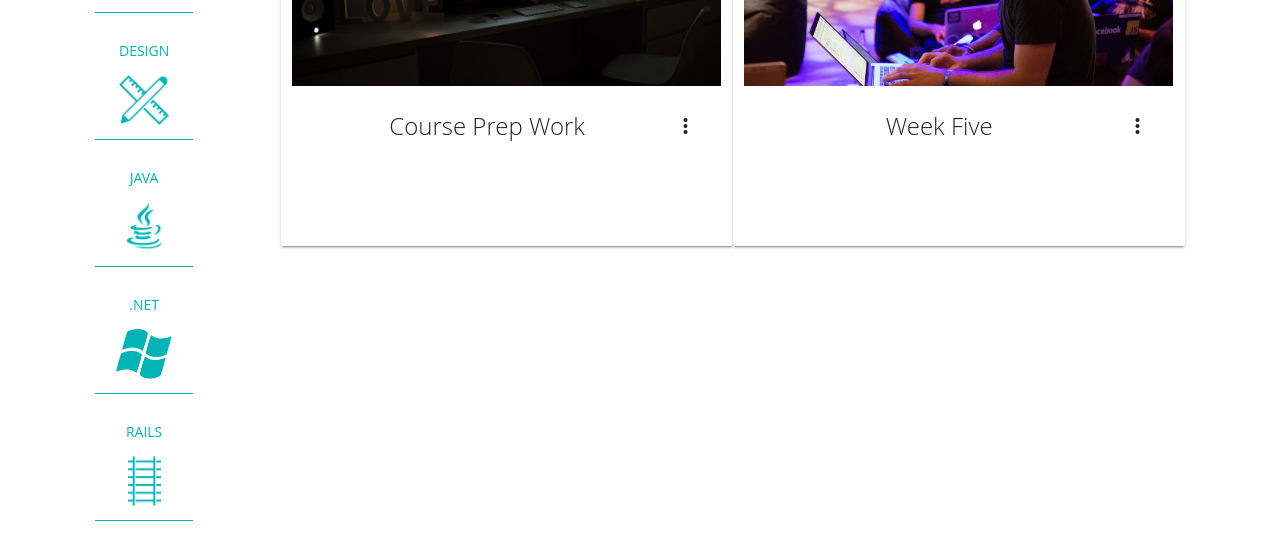
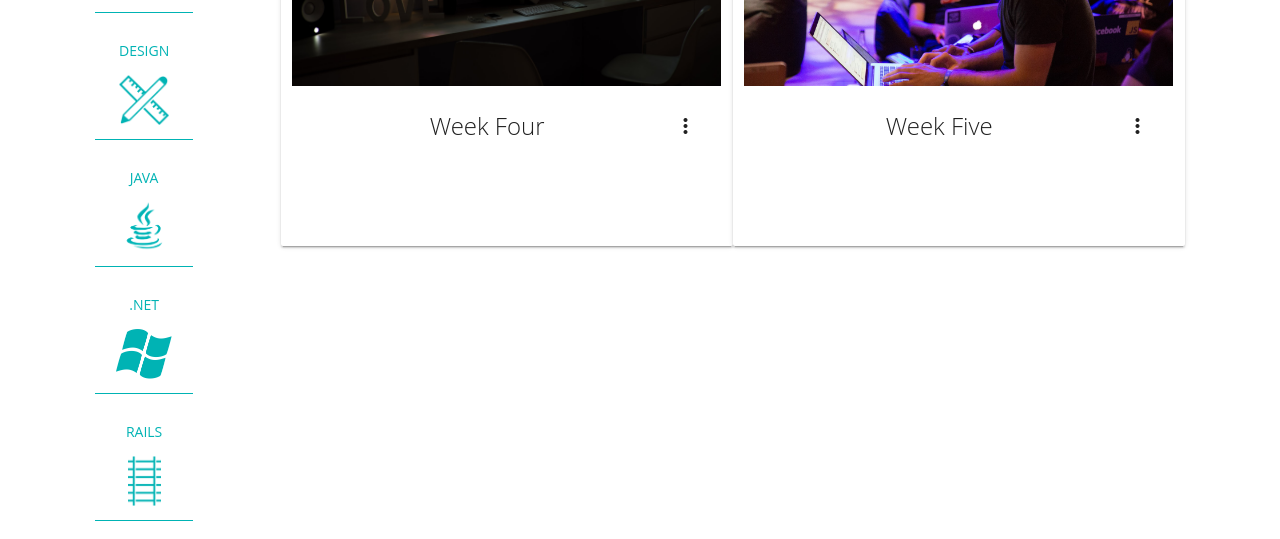
Before and after one commit to gingerlee/sass-week3, a plain HTML site: page index.html in a window 1280 px wide. Shown: the part 1843-2382 px from the top of the page. Drawn offline with Linux system fonts and the light colour scheme.

Commit message:
correct week content

```diff
--- a/index.html
+++ b/index.html
@@ -173,7 +173,7 @@
                 <img class="activator" src="img/week4.jpg">
               </div>
               <div class="card-content">
-                <span class="card-title activator grey-text text-darken-4">Course Prep Work<i class="material-icons right">more_vert</i></span>
+                <span class="card-title activator grey-text text-darken-4">Week Four<i class="material-icons right">more_vert</i></span>
                 <p><a href="card-reveal" class="card-reveal">Topics Covered</a></p>
               </div>
               <div class="card-reveal">
@@ -319,7 +319,7 @@
                 <img class="activator" src="img/week4.jpg">
               </div>
               <div class="card-content">
-                <span class="card-title activator grey-text text-darken-4">Course Prep Work<i class="material-icons right">more_vert</i></span>
+                <span class="card-title activator grey-text text-darken-4">Week Four<i class="material-icons right">more_vert</i></span>
                 <p><a href="#">Start Course</a></p>
               </div>
               <div class="card-reveal">
```
